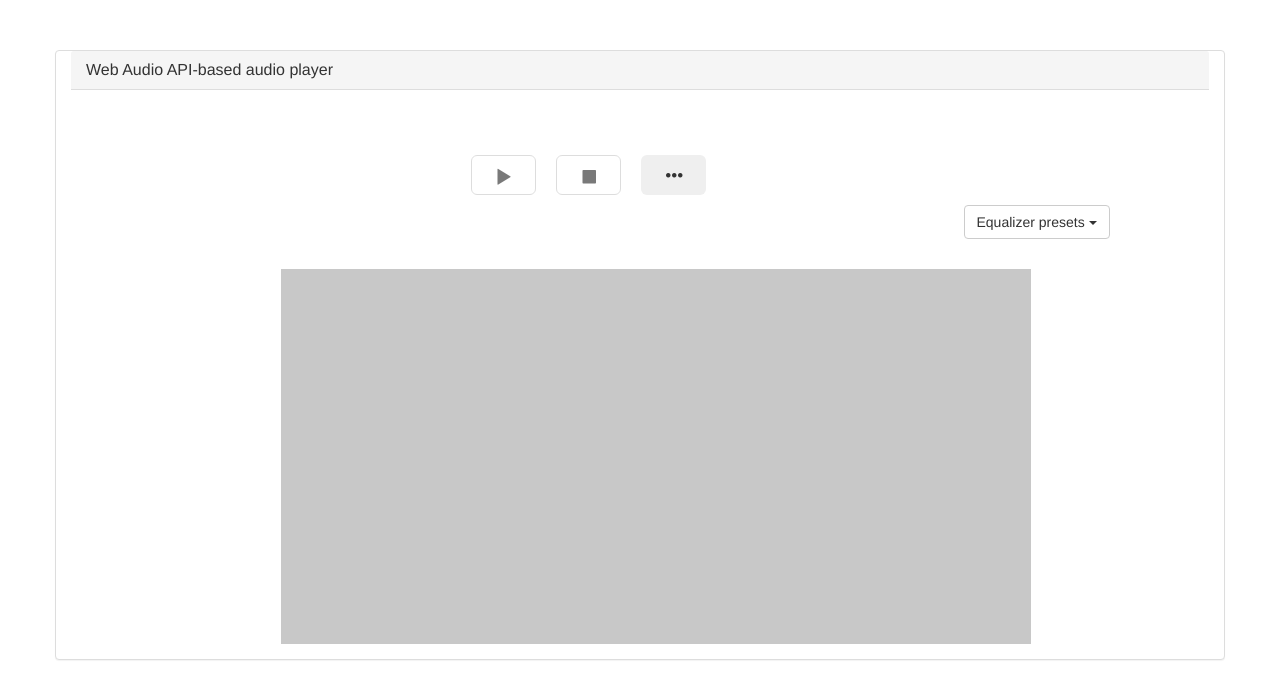
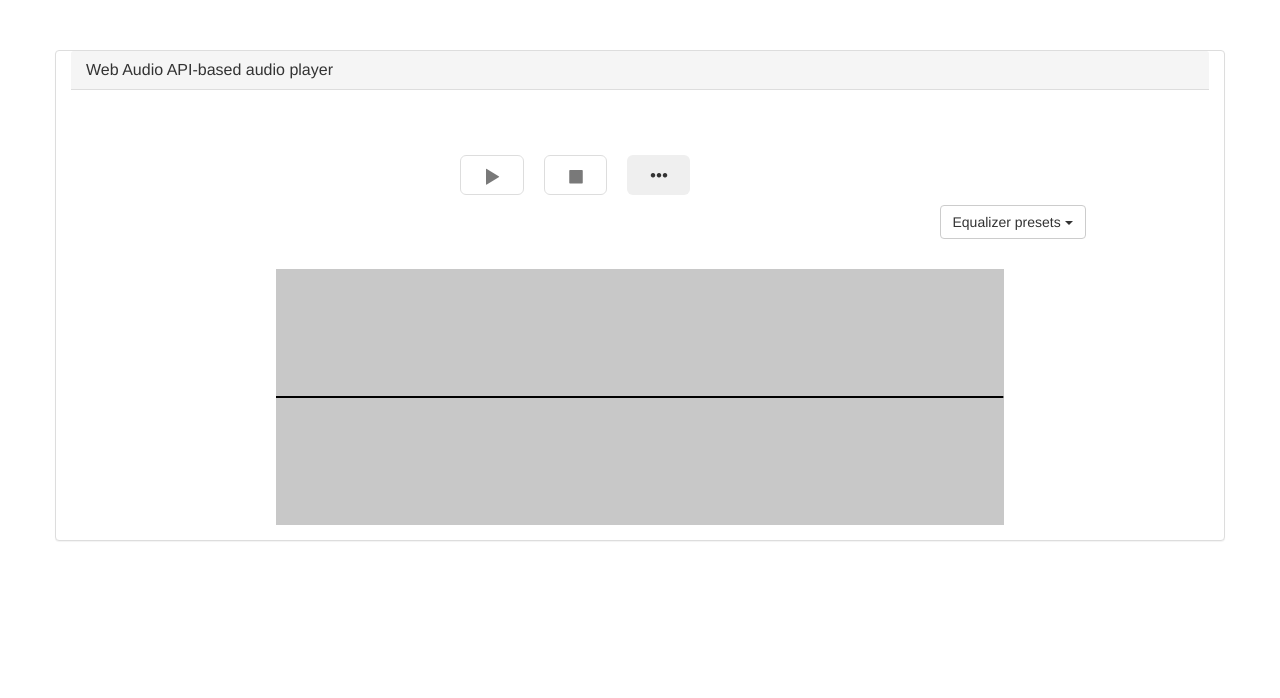
Before and after one commit to AlexWyrm/IDS_audio, a website: page src/index.html in a window 1280 px wide. Drawn offline with nearby package versions, Linux system fonts and the light colour scheme; files that its build step writes are made by us from their sources; files whose address does not match are found by name.

Commit message:
fixed wrong rendering of some elements

```diff
--- a/src/index.html
+++ b/src/index.html
@@ -54,8 +54,8 @@
             </div>
         </div>
         <div class="row">
-            <div class="player__visual">
-                <canvas class="col-xs-offset-2 col-xs-8"></canvas>
+            <div class="player__visual col-xs-offset-2 col-xs-8">
+                <canvas></canvas>
             </div>
         </div>
     </div>
--- a/src/player/__visual/player__visual.js
+++ b/src/player/__visual/player__visual.js
@@ -1,7 +1,8 @@
 var drawVisualisation = function (player) {
-    var canvas = player.visual.find('canvas');
-    var width = canvas.width(), height = canvas.height();
-    var canvasCtx = canvas.get()[0].getContext("2d");
+    var canvas = player.visual.find('canvas').get(0);
+    var width = canvas.clientWidth, height = canvas.clientHeight;
+    canvas.width = width, canvas.height = height;
+    var canvasCtx = canvas.getContext("2d");
 
     player.analyser.fftSize = 2048;
     var bufferLength = player.analyser.frequencyBinCount;
@@ -26,13 +27,12 @@ var drawVisualisation = function (player) {
 
         canvasCtx.beginPath();
 
-        var sliceWidth = width * 1.0 / bufferLength;
+        var sliceWidth = width / (bufferLength - 1);
         var x = 0;
 
-        for (var i = 0; i < bufferLength; i++) {
+        for (var i = 0; i < bufferLength - 1; i++) {
 
-            var v = dataArray[i] / 128.0;
-            var y = v * height / 2;
+            var y = dataArray[i] / 256.0 * height;
 
             if (i === 0) {
                 canvasCtx.moveTo(x, y);
@@ -43,7 +43,6 @@ var drawVisualisation = function (player) {
             x += sliceWidth;
         }
 
-        canvasCtx.lineTo(width, height / 2);
         canvasCtx.stroke();
     };
 
--- a/src/player/__visual/visual.css
+++ b/src/player/__visual/visual.css
@@ -1,3 +1,9 @@
 .player .player__visual canvas {
+    height: 100%;
+    width: 100%;
+}
+
+.player .player__visual {
     margin-top: 30px;
+    height: 256px;
 }
--- a/src/player/player.css
+++ b/src/player/player.css
@@ -0,0 +1,4 @@
+.player .container {
+    margin: 0;
+    width: 100%;
+}
```
